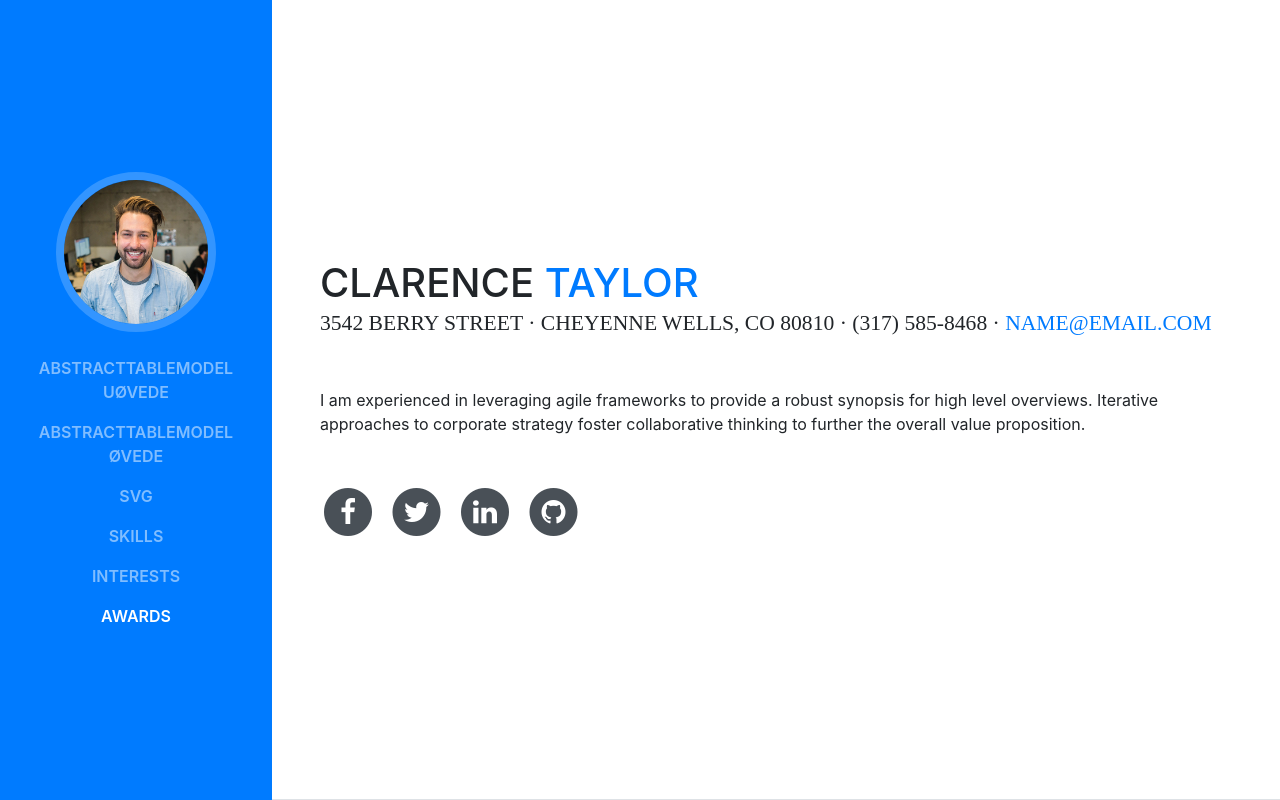
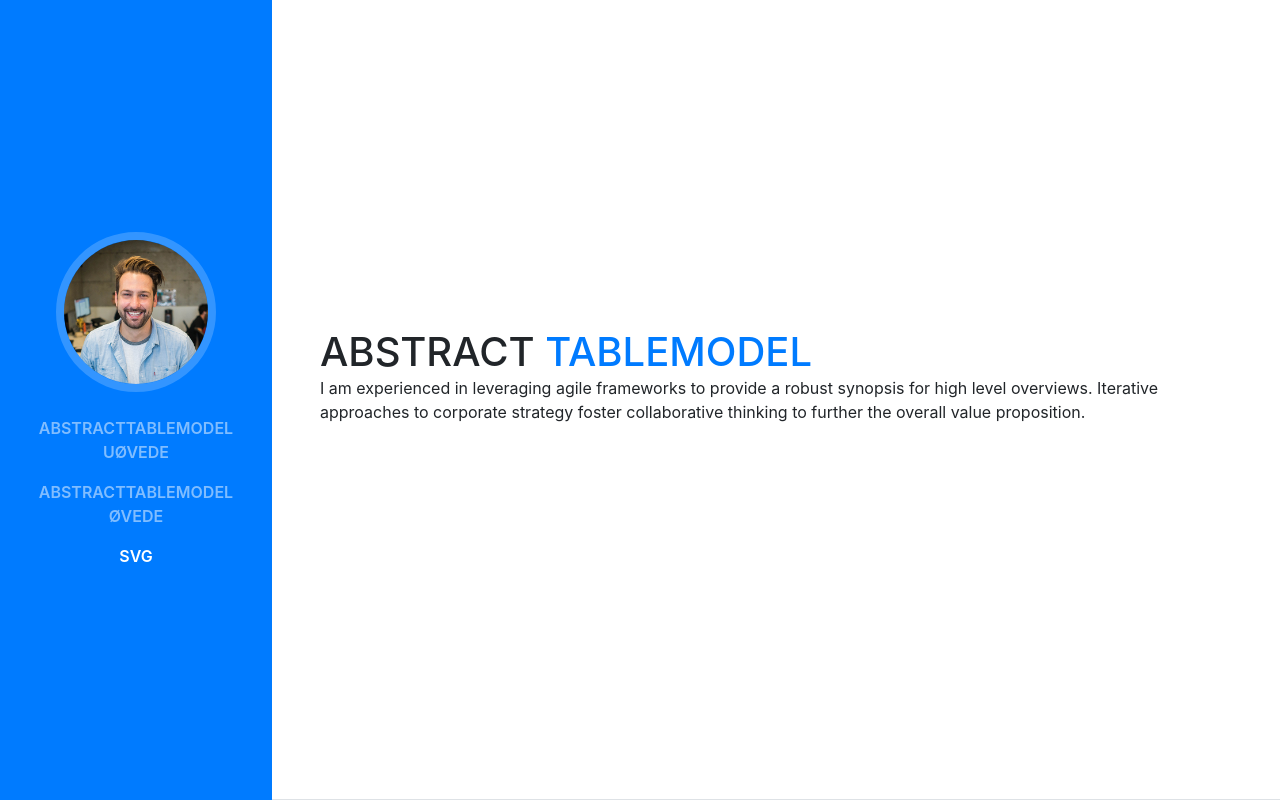
Before and after one commit to dina002/Objektorientert-Analyse-og-Design-Eksamen, a website with bundled scripts: page index.html in a window 1280 px wide. Shown: the top 800 px of the page. Built offline with nearby package versions, Linux system fonts and the light colour scheme; a web font is replaced by a local one.

Commit message:
Fjerna noe

```diff
--- a/index.html
+++ b/index.html
@@ -48,15 +48,7 @@
           <li class="nav-item">
             <a class="nav-link js-scroll-trigger" href="#education">SVG</a>
           </li>
-          <li class="nav-item">
-            <a class="nav-link js-scroll-trigger" href="#skills">Skills</a>
-          </li>
-          <li class="nav-item">
-            <a class="nav-link js-scroll-trigger" href="#interests">Interests</a>
-          </li>
-          <li class="nav-item">
-            <a class="nav-link js-scroll-trigger" href="#awards">Awards</a>
-          </li>
+
         </ul>
       </div>
     </nav>
@@ -65,47 +57,12 @@
 
       <section class="resume-section p-3 p-lg-5 d-flex d-column" id="about">
         <div class="my-auto">
-          <h1 class="mb-0">Clarence
-            <span class="text-primary">Taylor</span>
+          <h1 class="mb-0">ABSTRACT
+            <span class="text-primary">TABLEMODEL</span>
           </h1>
-          <div class="subheading mb-5">3542 Berry Street · Cheyenne Wells, CO 80810 · (317) 585-8468 ·
-            <a href="mailto:name@email.com">name@email.com</a>
-          </div>
+
           <p class="mb-5">I am experienced in leveraging agile frameworks to provide a robust synopsis for high level overviews. Iterative approaches to corporate strategy foster collaborative thinking to further the overall value proposition.</p>
-          <ul class="list-inline list-social-icons mb-0">
-            <li class="list-inline-item">
-              <a href="#">
-                <span class="fa-stack fa-lg">
-                  <i class="fa fa-circle fa-stack-2x"></i>
-                  <i class="fa fa-facebook fa-stack-1x fa-inverse"></i>
-                </span>
-              </a>
-            </li>
-            <li class="list-inline-item">
-              <a href="#">
-                <span class="fa-stack fa-lg">
-                  <i class="fa fa-circle fa-stack-2x"></i>
-                  <i class="fa fa-twitter fa-stack-1x fa-inverse"></i>
-                </span>
-              </a>
-            </li>
-            <li class="list-inline-item">
-              <a href="#">
-                <span class="fa-stack fa-lg">
-                  <i class="fa fa-circle fa-stack-2x"></i>
-                  <i class="fa fa-linkedin fa-stack-1x fa-inverse"></i>
-                </span>
-              </a>
-            </li>
-            <li class="list-inline-item">
-              <a href="#">
-                <span class="fa-stack fa-lg">
-                  <i class="fa fa-circle fa-stack-2x"></i>
-                  <i class="fa fa-github fa-stack-1x fa-inverse"></i>
-                </span>
-              </a>
-            </li>
-          </ul>
+
         </div>
       </section>
 
```
